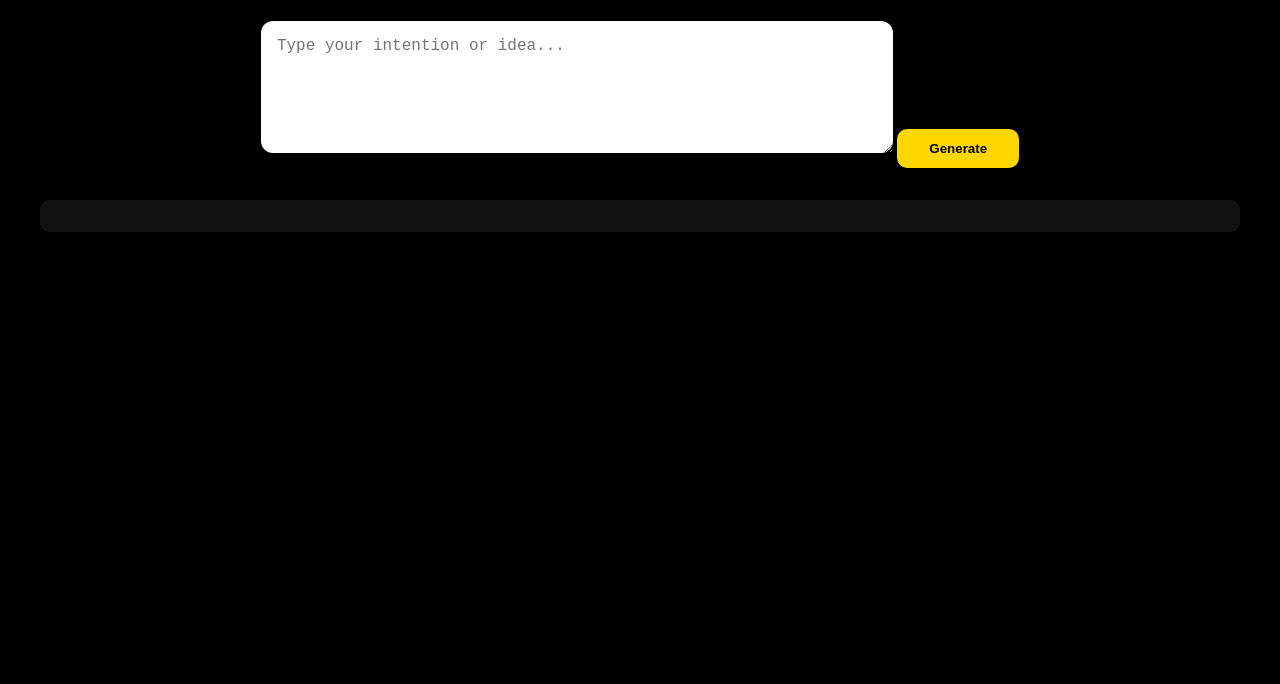
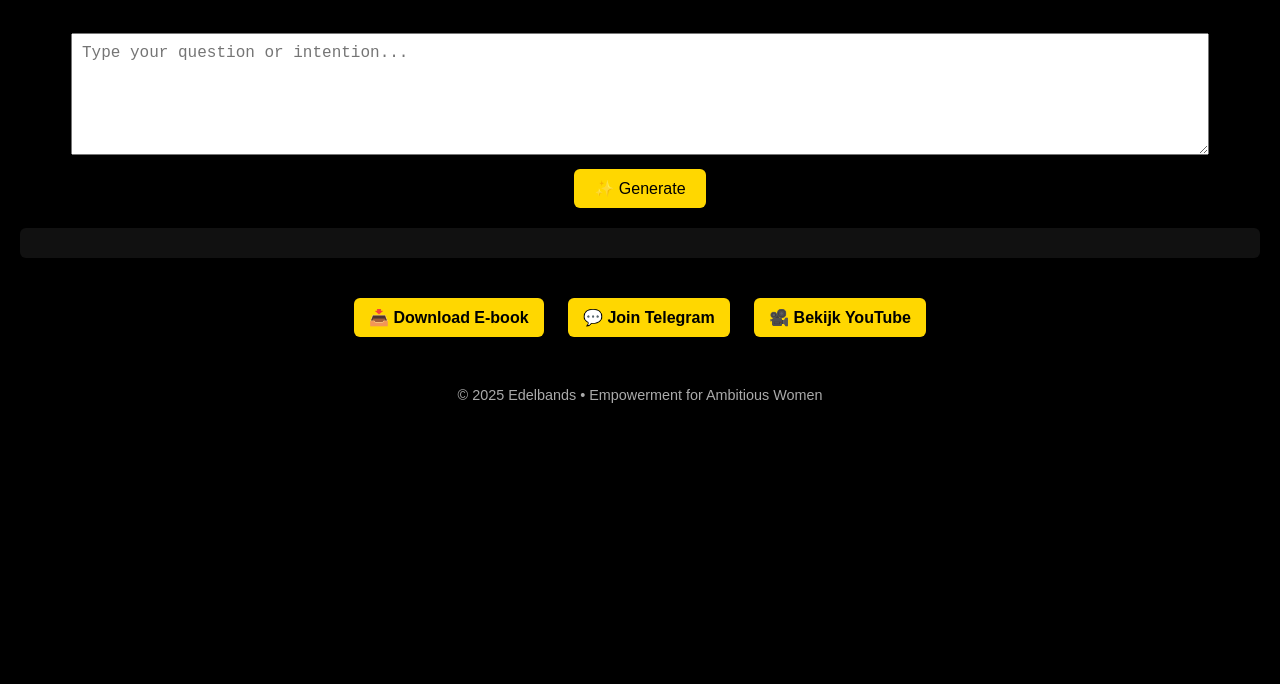
Before and after one commit to vienatjeee/edelbands-app, a plain HTML site: page index.html in a window 1280 px wide. Shown: the part 116-800 px from the top of the page. Drawn offline with Linux system fonts and the light colour scheme.

Commit message:
Add files via upload

```diff
--- a/index.html
+++ b/index.html
@@ -1,16 +1,34 @@
+
 <!DOCTYPE html>
 <html lang="en">
 <head>
-  <meta charset="UTF-8">
-  <title>Edelbands Companion</title>
-  <meta name="viewport" content="width=device-width, initial-scale=1.0">
-  <link rel="stylesheet" href="style.css">
+    <meta charset="UTF-8" />
+    <meta name="viewport" content="width=device-width, initial-scale=1.0"/>
+    <title>Edelbands App</title>
+    <link rel="stylesheet" href="style.css" />
 </head>
 <body>
-  <h1>🖤 Edelbands Companion</h1>
-  <textarea id="input" placeholder="Type your intention or idea..."></textarea>
-  <button onclick="generate()">Generate</button>
-  <div id="output"></div>
-  <script src="script.js"></script>
+    <header>
+        <h1>🖤 Edelbands Companion</h1>
+        <p>Motivate. Grow. Live on your terms.</p>
+    </header>
+
+    <main>
+        <textarea id="input" placeholder="Type your question or intention..."></textarea>
+        <button onclick="generate()">✨ Generate</button>
+        <div id="output"></div>
+
+        <div class="buttons">
+            <a href="https://payhip.com/edelbands" target="_blank">📥 Download E-book</a>
+            <a href="https://t.me/edelbands" target="_blank">💬 Join Telegram</a>
+            <a href="https://youtube.com/@edelbands" target="_blank">🎥 Bekijk YouTube</a>
+        </div>
+    </main>
+
+    <footer>
+        <p>&copy; 2025 Edelbands • Empowerment for Ambitious Women</p>
+    </footer>
+
+    <script src="script.js"></script>
 </body>
 </html>
--- a/script.js
+++ b/script.js
@@ -1,21 +1,13 @@
+
 function generate() {
-  const input = document.getElementById("input").value.trim();
-  const output = document.getElementById("output");
+    const input = document.getElementById("input").value;
+    const output = document.getElementById("output");
 
-  if (!input) {
-    output.innerText = "⚠️ Please write something first.";
-    return;
-  }
+    if (!input.trim()) {
+        output.innerText = "Please type something!";
+        return;
+    }
 
-  const responses = [
-    `💡 "${input}" is your sign — go act on it.`,
-    `🚀 Every idea like "${input}" holds power. Start now.`,
-    `👑 You're ready for "${input}". Believe it.`,
-    `✨ "${input}" can shift your entire week. Move forward.`,
-    `🖤 Stay focused on "${input}". You’re building something powerful.`,
-    `🔥 "${input}" deserves execution, not perfection. Begin now.`
-  ];
-
-  const result = responses[Math.floor(Math.random() * responses.length)];
-  output.innerText = result;
+    // Simuleer AI reactie (echt AI kan later via API)
+    output.innerText = "✨ Stay focused. You're building your dream life. ✨";
 }
--- a/style.css
+++ b/style.css
@@ -1,38 +1,55 @@
+
 body {
-  background: #000;
-  color: #fff;
-  font-family: 'Helvetica Neue', sans-serif;
-  text-align: center;
-  padding: 2rem;
+    background-color: #000;
+    color: #fff;
+    font-family: 'Arial', sans-serif;
+    padding: 20px;
+    margin: 0;
+    text-align: center;
 }
-
+header h1 {
+    color: gold;
+    font-size: 2em;
+    margin-bottom: 5px;
+}
 textarea {
-  width: 80%;
-  max-width: 600px;
-  height: 100px;
-  padding: 1rem;
-  font-size: 1rem;
-  border-radius: 12px;
-  border: none;
-  margin-top: 1rem;
+    width: 90%;
+    height: 100px;
+    margin-top: 20px;
+    padding: 10px;
+    font-size: 16px;
 }
-
 button {
-  background: gold;
-  padding: 0.75rem 2rem;
-  margin-top: 1rem;
-  font-weight: bold;
-  border: none;
-  border-radius: 10px;
-  cursor: pointer;
-  color: #000;
+    margin-top: 10px;
+    padding: 10px 20px;
+    font-size: 16px;
+    background-color: gold;
+    color: black;
+    border: none;
+    cursor: pointer;
+    border-radius: 6px;
 }
-
 #output {
-  margin-top: 2rem;
-  background: #111;
-  padding: 1rem;
-  border-radius: 10px;
-  color: gold;
-  font-style: italic;
+    margin-top: 20px;
+    padding: 15px;
+    background-color: #111;
+    border-radius: 6px;
 }
+.buttons {
+    margin-top: 30px;
+}
+.buttons a {
+    display: inline-block;
+    margin: 10px;
+    padding: 10px 15px;
+    background-color: gold;
+    color: black;
+    text-decoration: none;
+    border-radius: 6px;
+    font-weight: bold;
+}
+footer {
+    margin-top: 40px;
+    font-size: 0.9em;
+    color: #aaa;
+}
```
